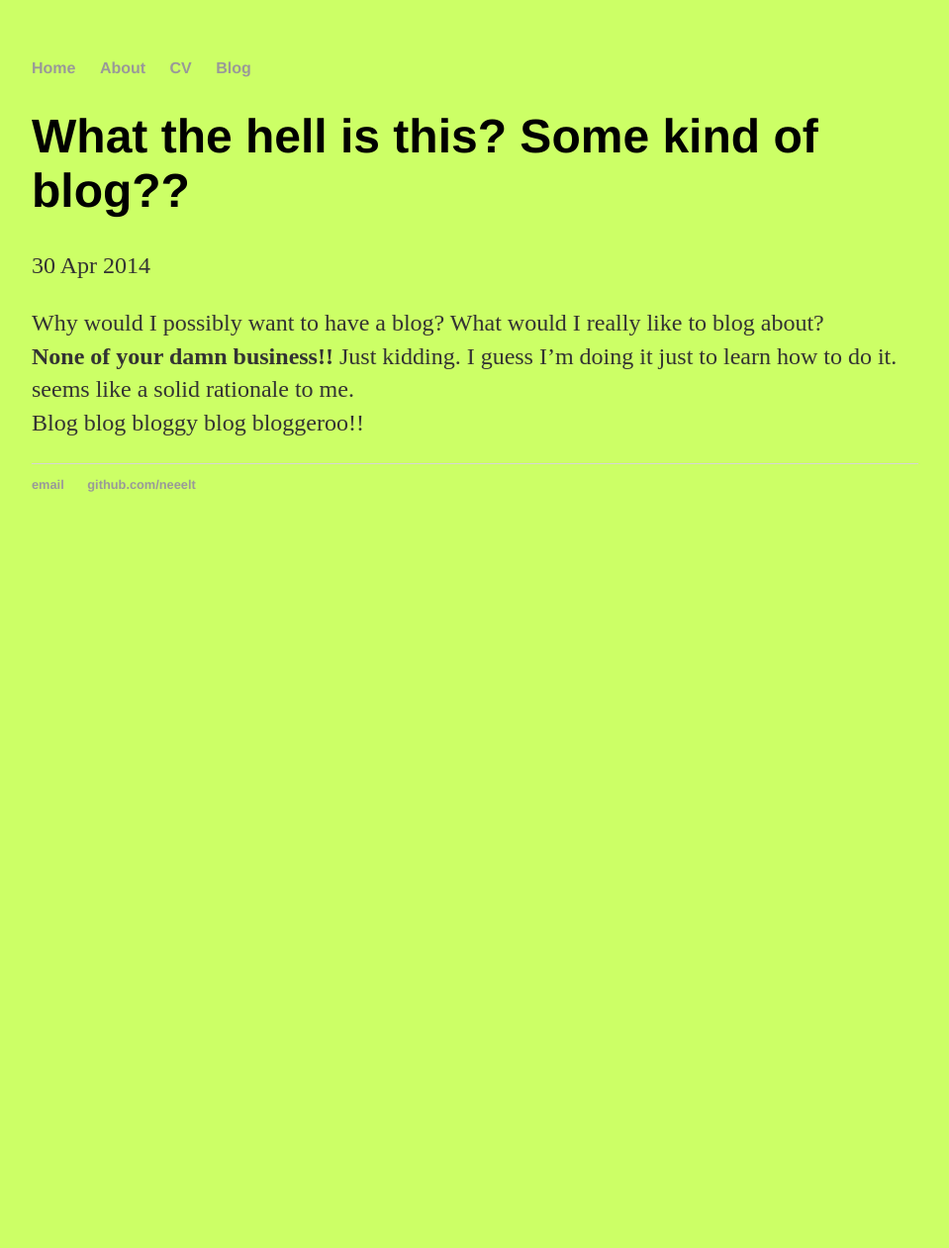
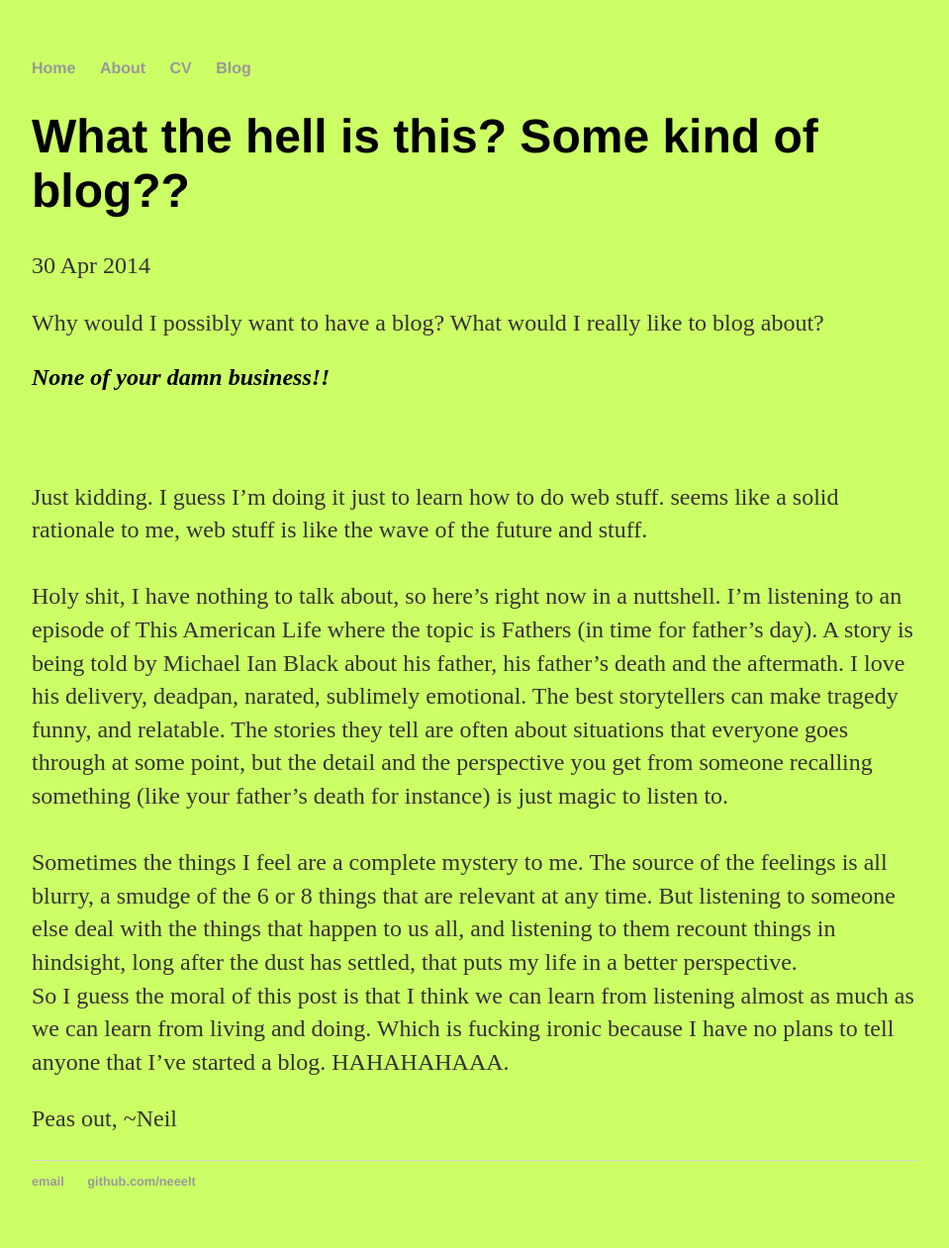
Before and after one commit to neeelt/neeelt.github.io, a Jekyll site: the page built from _posts/2015-06-19-Bloggo-1.md, in a window 1280 px wide. Shown: the whole page at 99% size, without its empty margins (160-1119 px from the left). Built offline with Jekyll 4.4.1, drawn with Linux system fonts in a browser that asks for light colours; nearby versions of some CDN libraries; before the commit the page ends 900 px from its top, so only the background shows below that.

Commit message:
Update 2015-06-19-Bloggo-1.md

```diff
--- a/_posts/2015-06-19-Bloggo-1.md
+++ b/_posts/2015-06-19-Bloggo-1.md
@@ -6,6 +6,15 @@ date: 2014-04-30
 
 Why would I possibly want to have a blog?  What would I really like to blog about?
 <br>
-<b>None of your damn business!!</b>  Just kidding.  I guess I'm doing it just to learn how to do it.  seems like a solid rationale to me.
+<H2><i>None of your damn business!!</i></H2>
+<br><br>
+Just kidding.  I guess I'm doing it just to learn how to do web stuff.  seems like a solid rationale to me, web stuff is like the wave of the future and stuff.
 <br>
-Blog blog bloggy blog bloggeroo!!
+Holy shit, I have nothing to talk about, so here's right now in a nuttshell.  I'm listening to an episode of This American Life where the topic is Fathers (in time for father's day).  A story is being told by Michael Ian Black about his father, his father's death and the aftermath.  I love his delivery, deadpan, narated, sublimely emotional.  The best storytellers can make tragedy funny, and relatable.  The stories they tell are often about situations that everyone goes through at some point, but the detail and the perspective you get from someone recalling something (like your father's death for instance) is just magic to listen to.
+<br>
+Sometimes the things I feel are a complete mystery to me.  The source of the feelings is all blurry, a smudge of the 6 or 8 things that are relevant at any time.  But listening to someone else deal with the things that happen to us all, and listening to them recount things in hindsight, long after the dust has settled, that puts my life in a better perspective.
+<br>
+So I guess the moral of this post is that I think we can learn from listening almost as much as we can learn from living and doing.  Which is fucking ironic because I have no plans to tell anyone that I've started a blog.  HAHAHAHAAA.
+
+Peas out,
+~Neil
```
